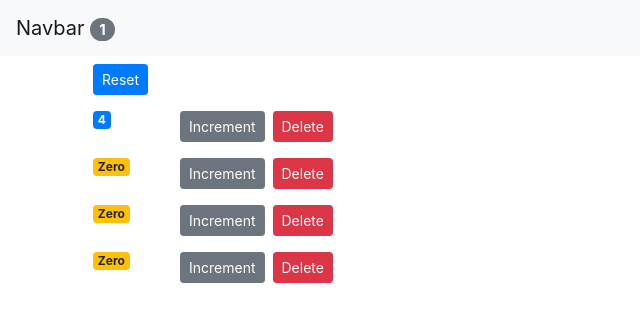
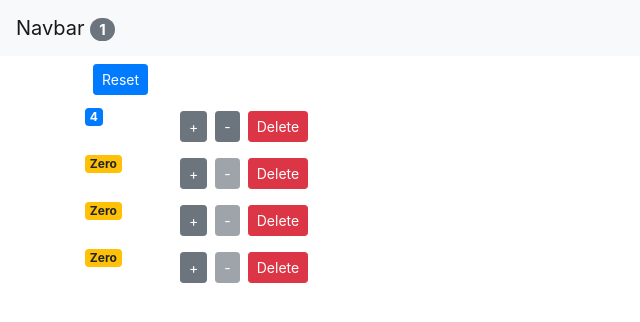
Before and after one commit to azizakbarov/React-Counter-App, a React (Create React App) app: page / in a window 1280 px wide. Shown: the top 322 px of the page, without its empty margins (0-640 px from the left). Built offline with nearby package versions, Linux system fonts and the light colour scheme.

Commit message:
decrement button

```diff
--- a/src/App.js
+++ b/src/App.js
@@ -18,6 +18,14 @@
     const index = counters.indexOf(counter);
     counters[index] = { ...counter };
     counters[index].value++;
+    this.setState({ counters });
+  };
+
+  handleDecrement = (counter) => {
+    const counters = [...this.state.counters];
+    const index = counters.indexOf(counter);
+    counters[index] = { ...counter };
+    counters[index].value--;
     this.setState({ counters });
   };
 
@@ -46,6 +54,7 @@
             onReset={this.handleReset}
             onDelete={this.handleDelete}
             onIncrement={this.handleIncrement}
+            onDecrement={this.handleDecrement}
           />
         </main>
       </div>
--- a/src/components/counter.jsx
+++ b/src/components/counter.jsx
@@ -13,11 +13,18 @@
             onClick={() => this.props.onIncrement(this.props.counter)}
             className="btn btn-secondary btn-sm"
           >
-            Increment
+            +
+          </button>
+          <button
+            onClick={() => this.props.onDecrement(this.props.counter)}
+            className="btn btn-secondary btn-sm m-2"
+            disabled={this.props.counter.value === 0 ? "disabled" : ""}
+          >
+            -
           </button>
           <button
             onClick={() => this.props.onDelete(this.props.counter.id)}
-            className="btn btn-danger btn-sm m-2"
+            className="btn btn-danger btn-sm"
           >
             Delete
           </button>
@@ -28,7 +35,7 @@
     );
   }
   getBadgeClasses() {
-    let classes = "badge m-2 badge-";
+    let classes = "badge badge-";
     classes += this.props.counter.value === 0 ? "warning" : "primary";
     return classes;
   }
--- a/src/components/counters.jsx
+++ b/src/components/counters.jsx
@@ -2,7 +2,7 @@
 import Counter from "./counter";
 class Counters extends React.Component {
   render() {
-    const { onReset, counters, onDelete, onIncrement } = this.props;
+    const { onReset, counters, onDelete, onIncrement, onDecrement } = this.props;
     return (
       <div>
         <button className="btn btn-primary btn-sm m-2" onClick={onReset}>
@@ -14,6 +14,7 @@
             onDelete={onDelete}
             onIncrement={onIncrement}
             counter={counter}
+            onDecrement={onDecrement}
           />
         ))}
       </div>
```
